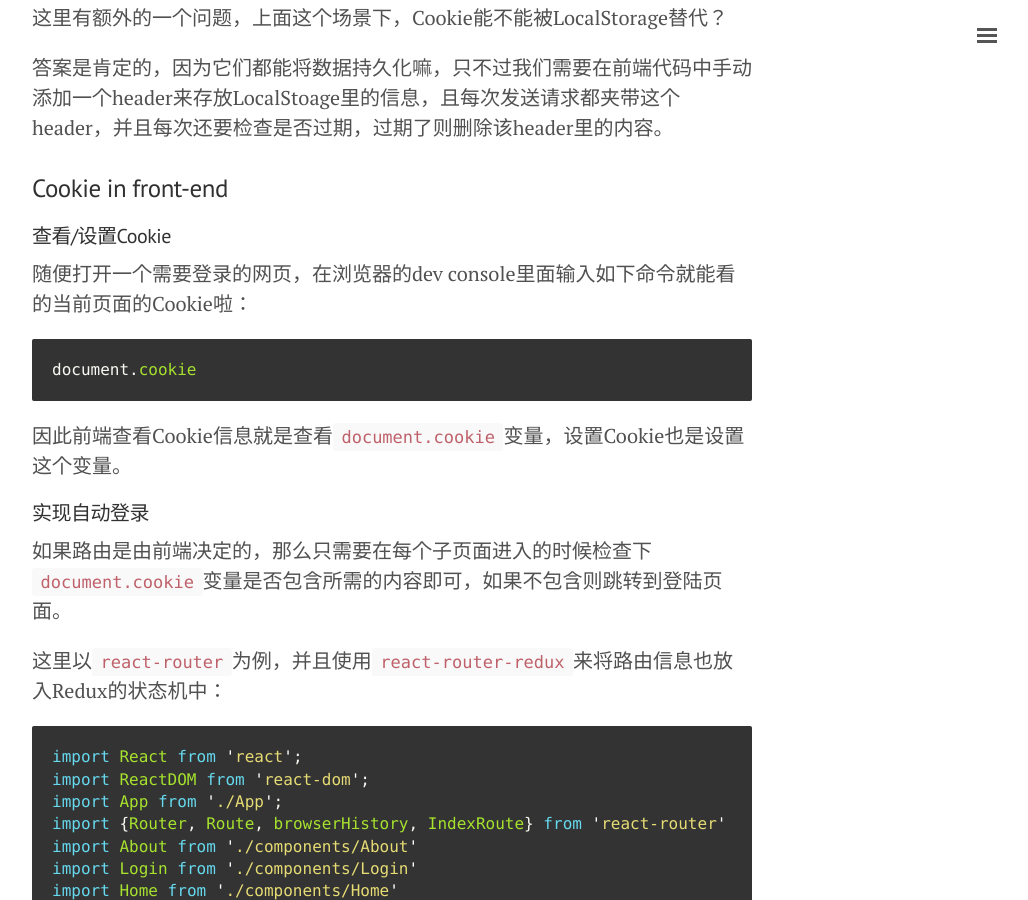
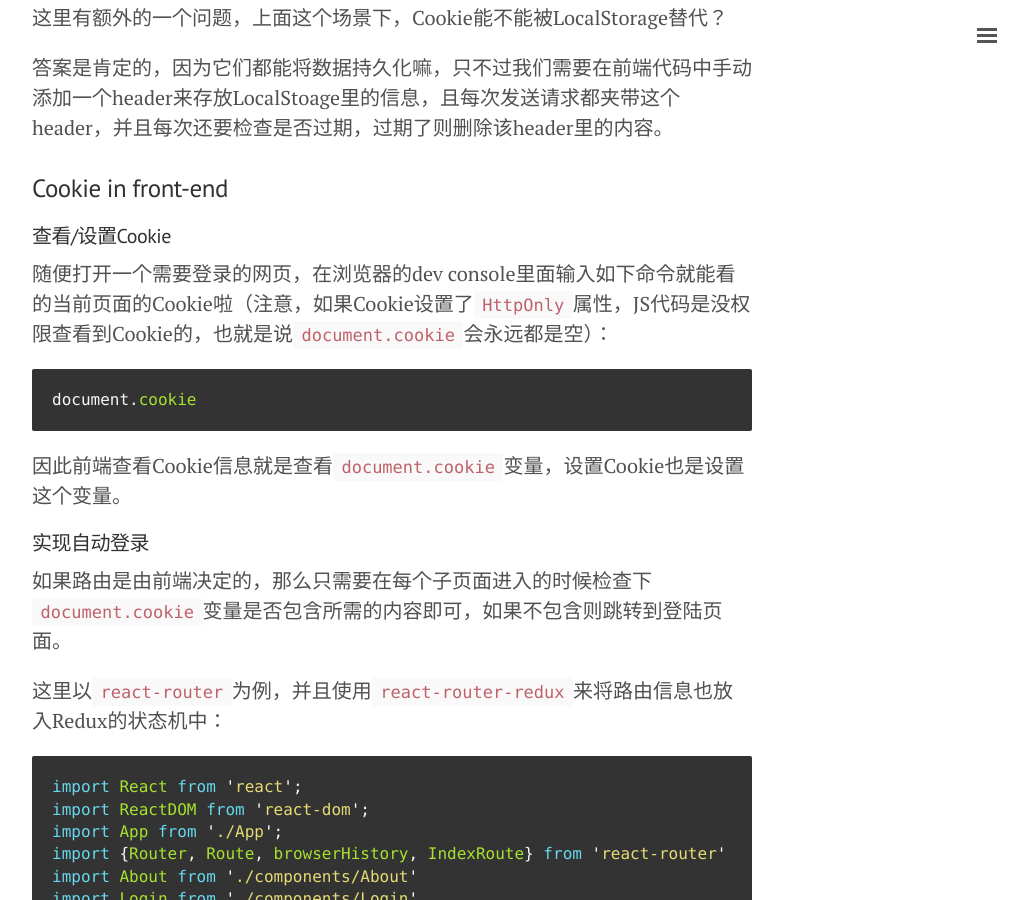
Before and after one commit to cuyu/cuyu.github.io, a Jekyll site: the page built from _posts/2017-08-01-使用cookie实现页面自动登录.md, in a window 1280 px wide and 900 px high, scrolled down 1081 px. Shown: the whole window, without its empty margins (248-1276 px from the left). Built offline with Jekyll 4.4.1, drawn with Linux system fonts in a browser that asks for light colours; nearby versions of some CDN libraries; comment, search, counter and statistics services are not loaded.

Commit message:
Update post

````diff
--- a/_posts/2017-08-01-使用cookie实现页面自动登录.md
+++ b/_posts/2017-08-01-使用cookie实现页面自动登录.md
@@ -26,7 +26,7 @@
 
 #### 查看/设置Cookie
 
-随便打开一个需要登录的网页，在浏览器的dev console里面输入如下命令就能看的当前页面的Cookie啦：
+随便打开一个需要登录的网页，在浏览器的dev console里面输入如下命令就能看的当前页面的Cookie啦（注意，如果Cookie设置了`HttpOnly`属性，JS代码是没权限查看到Cookie的，也就是说`document.cookie`会永远都是空）：
 
 ```javascript
 document.cookie
````
